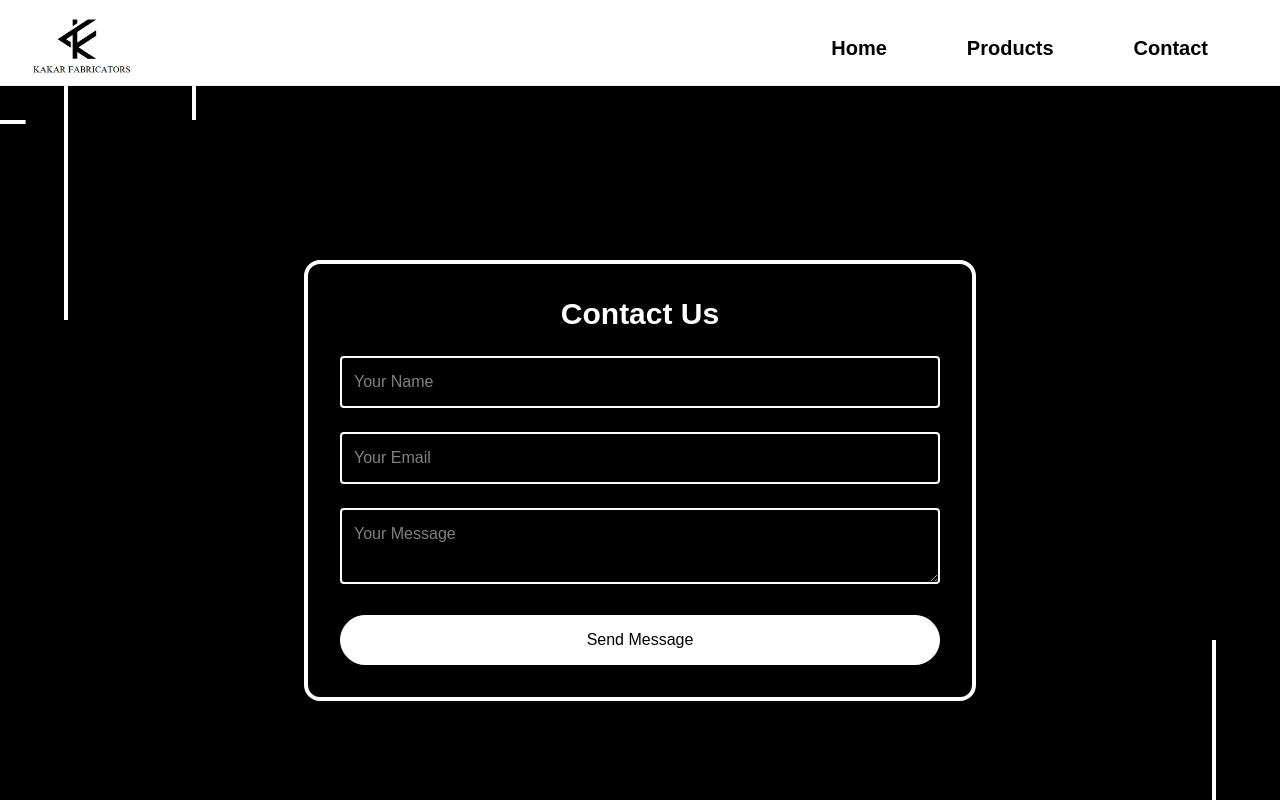
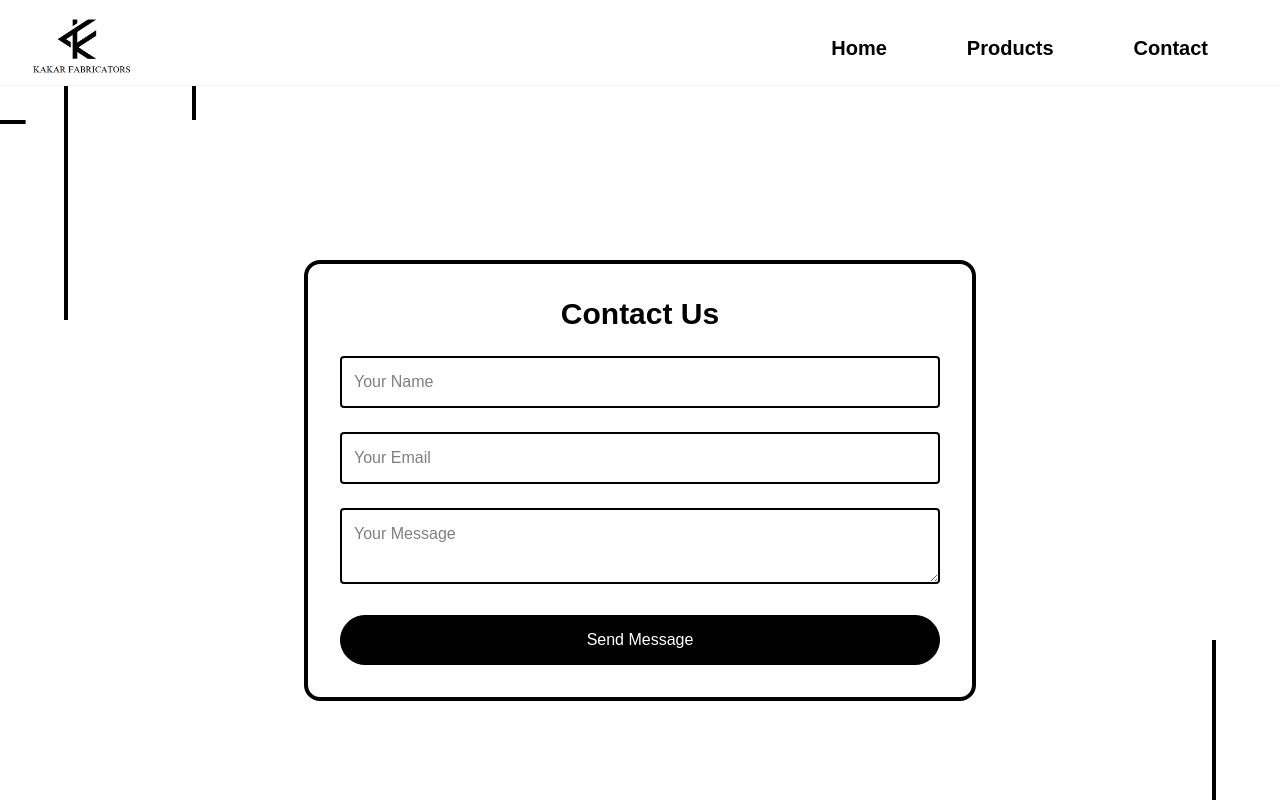
Before and after one commit to invincible1786/kaka, a Next.js app: page /contact in a window 1280 px wide. Shown: the top 800 px of the page. Built offline with nearby package versions, Linux system fonts and the light colour scheme.

Commit message:
minor changes

```diff
--- a/app/(root)/contact/page.tsx
+++ b/app/(root)/contact/page.tsx
@@ -62,7 +62,7 @@ function ContactUs() {
 
 
     return (
-        <div className="min-h-screen flex items-center justify-center bg-black text-white overflow-hidden relative py-2 sm:py-4 md:py-8 lg:py-16" style={{ fontFamily: 'Raleway, sans-serif' }}>
+        <div className="invert-100 min-h-screen flex items-center justify-center bg-black text-white overflow-hidden relative py-2 sm:py-4 md:py-8 lg:py-16" style={{ fontFamily: 'Raleway, sans-serif' }}>
             {[...Array(5)].map((_, i) => (
                 <div
                     key={i}
--- a/app/(root)/layout.tsx
+++ b/app/(root)/layout.tsx
@@ -4,7 +4,7 @@ import Image from 'next/image';
 
 const layout = ({ children }: { children: React.ReactNode }) => {
   return (
-    <div className="overflow-x-hidden">
+    <div className="overflow-x-hidden cursor-grab">
       <div className="fixed top-0 left-0 right-0 bg-white z-50 border-b border-gray-100">
         <div className="navbar flex items-center justify-between py-2 px-3 md:px-8">
           <div className="flex items-center mt-2">
--- a/app/(root)/page.tsx
+++ b/app/(root)/page.tsx
@@ -37,7 +37,7 @@ const page = () => {
       </div>
 
       <div className="text-center text-gray-600 font-semibold mb-8">
-        <span className=" border-gray-300 pb-1">In Business since July - 1999</span>
+        <span className=" border-gray-300 pb-1">In Business since July - 1997</span>
       </div>
 
       <div className="founders px-8 py-12 bg-white">
```
